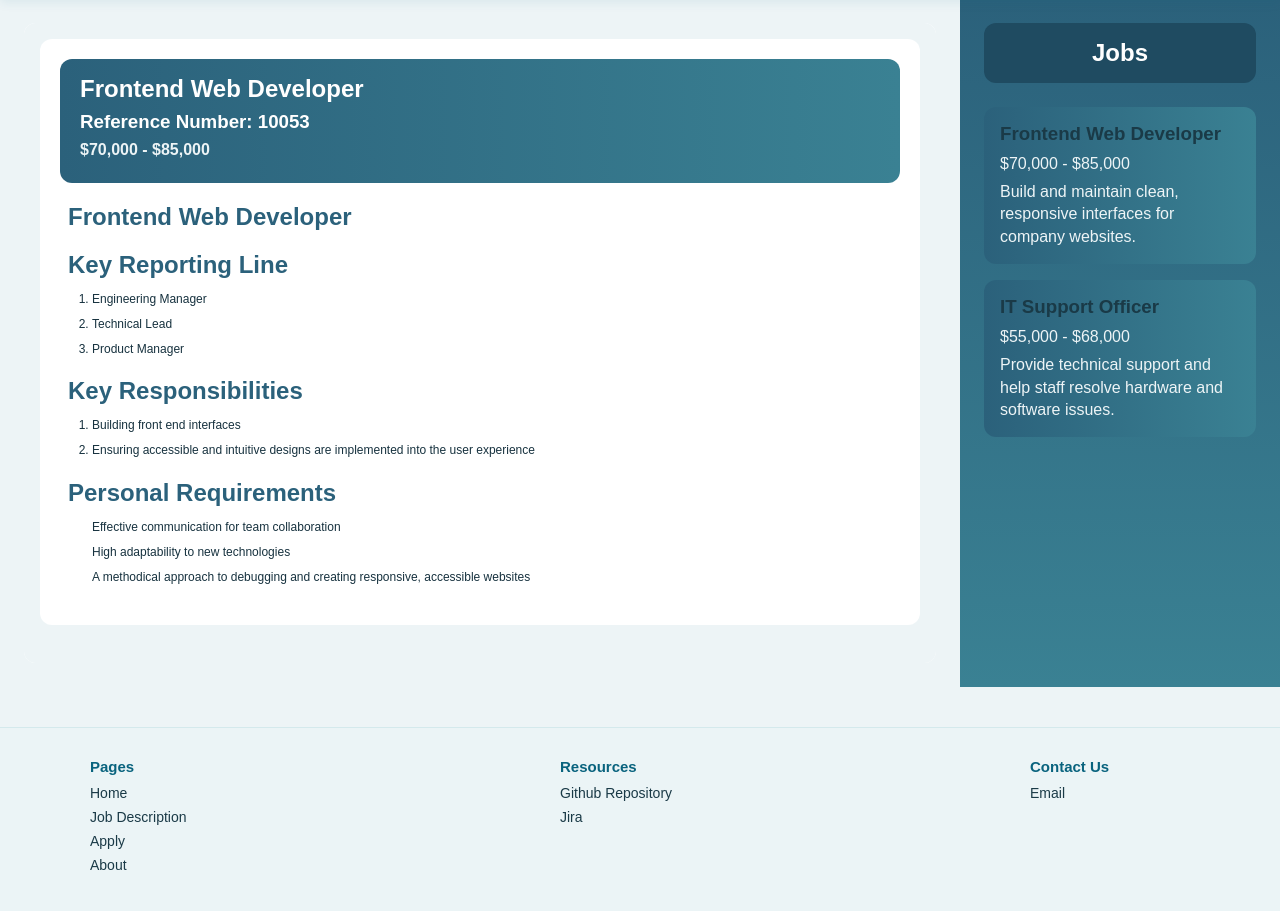
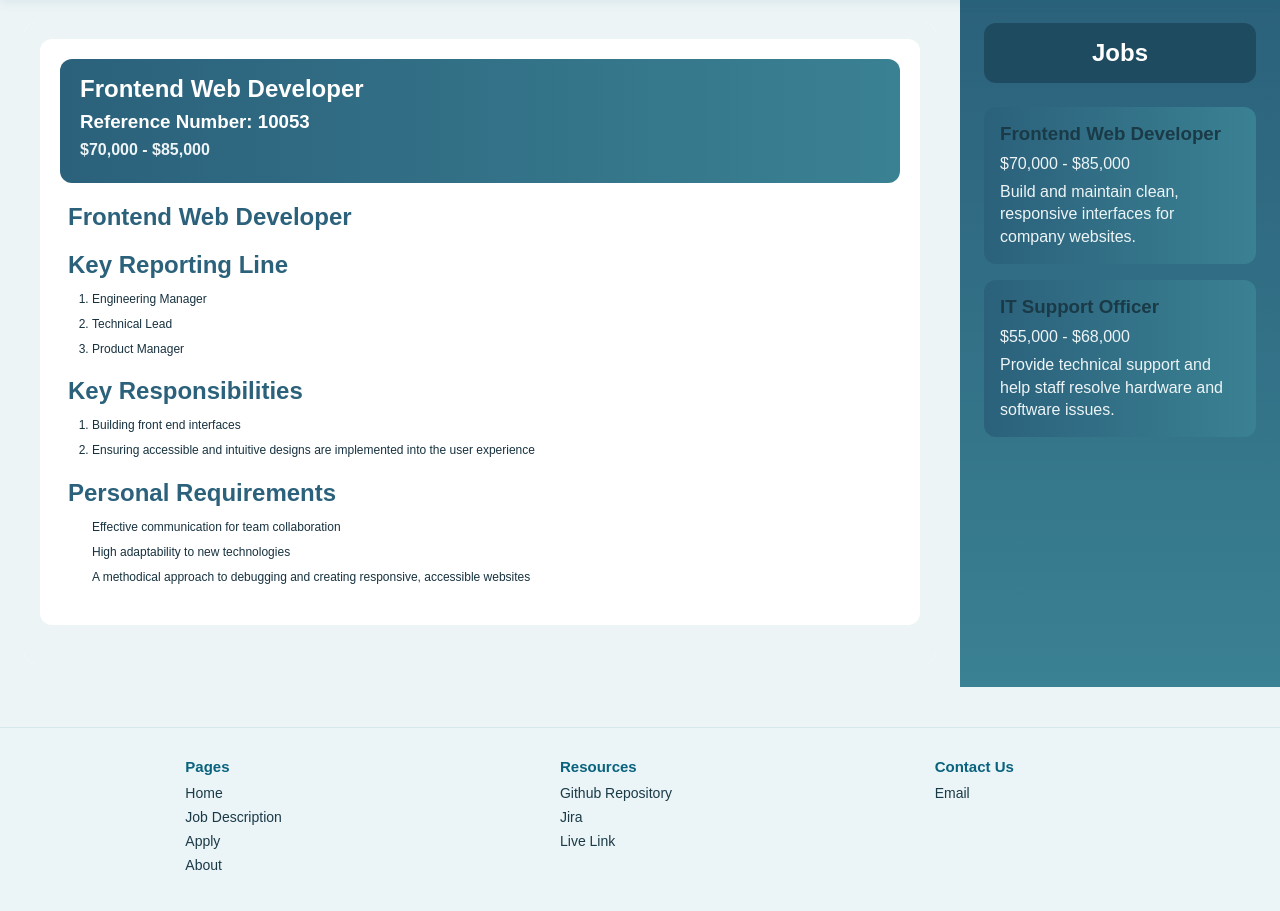
Before and after one commit to mqypr/UrbanSync, a PHP site: page /jobs.html in a window 1280 px wide. Shown: the part 66-977 px from the top of the page. Run offline with PHP 8.4, Linux system fonts and the light colour scheme.

Commit message:
inline css req for index.html

```diff
--- a/jobs.html
+++ b/jobs.html
@@ -27,7 +27,6 @@
             </div>
         </nav>
     </header>
-
     <div class="jobs-layout">
 
         <!-- Job Aside Navigation Box -->
@@ -67,7 +66,7 @@
         <nav>
             <div class="footer-container">
                 <div class="footer-column">
-                    <h4 class="footer-column-title">Pages</h4>
+                    <h2 class="footer-column-title">Pages</h2>
                     <ul class="footer-column-list">
                         <li class="footer-column-item">
                             <a href="/index.html">Home</a>
@@ -83,29 +82,32 @@
                         </li>
                     </ul>
                 </div>
-
                 <div class="footer-column">
-                    <h4 class="footer-column-title">Resources</h4>
+                    <h2 class="footer-column-title">Resources</h2>
                     <ul class="footer-column-list">
                         <li class="footer-column-item">
                             <a href="https://github.com/mqypr/UrbanSync">Github Repository</a>
                         </li>
-                        <li>
+                        <li class="footer-column-item">
                             <a class="footer-column-item"
-                                href="https://pengreach123.atlassian.net/?continue=https%3A%2F%2Fpengreach123.atlassian.net%2Fwelcome%2Fsoftware%3FprojectId%3D10033&atlOrigin=eyJpIjoiOGMzNTY2NzRmYTE2NGY5MzkxNmFkNDQ3ZmFmNWVmYmYiLCJwIjoiamlyYS1zb2Z0d2FyZSJ9">Jira</a>
+                                href="https://pengreach123.atlassian.net/?continue=https%3A%2F%2Fpengreach123.atlassian.net%2Fwelcome%2Fsoftware%3FprojectId%3D10033&atlOrigin=eyJpIjoiOGMzNTY2NzRmYTE2NGY5MzkxNmFkNDQ3ZmFmNWVmYmYiLCJwIjoiamlyYS1zb2Z0d2FyZSJ9">Jira
+                            </a>
+                        </li>
+                        <li class="footer-column-item">
+                            <a class="footer-column-item" href="https://mqypr.github.io/UrbanSync/">Live Link</a>
                         </li>
                     </ul>
                 </div>
-
                 <div class="footer-column">
-                    <h4 class="footer-column-title">Contact Us</h4>
+                    <h2 class="footer-column-title">Contact Us</h2>
                     <ul class="footer-column-list">
-                        <li>
+                        <li class="footer-column-item">
                             <a href="mailto:blank" class="footer-column-item">Email</a>
                         </li>
                     </ul>
                 </div>
             </div>
+
         </nav>
     </footer>
 
--- a/style.css
+++ b/style.css
@@ -156,7 +156,7 @@ footer {
   max-width: 1100px;
   margin: auto;
   display: flex;
-  justify-content: space-between;
+  justify-content: space-around;
   flex-wrap: wrap;
   gap: 24px;
 }
@@ -487,7 +487,6 @@ footer {
 
 /* index.html styling */
 .index-hero {
-  background-image: url(./images/city-buildings-night.jpg);
   background-repeat: no-repeat;
   background-attachment: fixed;
   background-size: cover;
```
Also changed, not shown: about.html (+5 -2 lines), apply.html (+27 -7 lines), index.html (+7 -3 lines).
